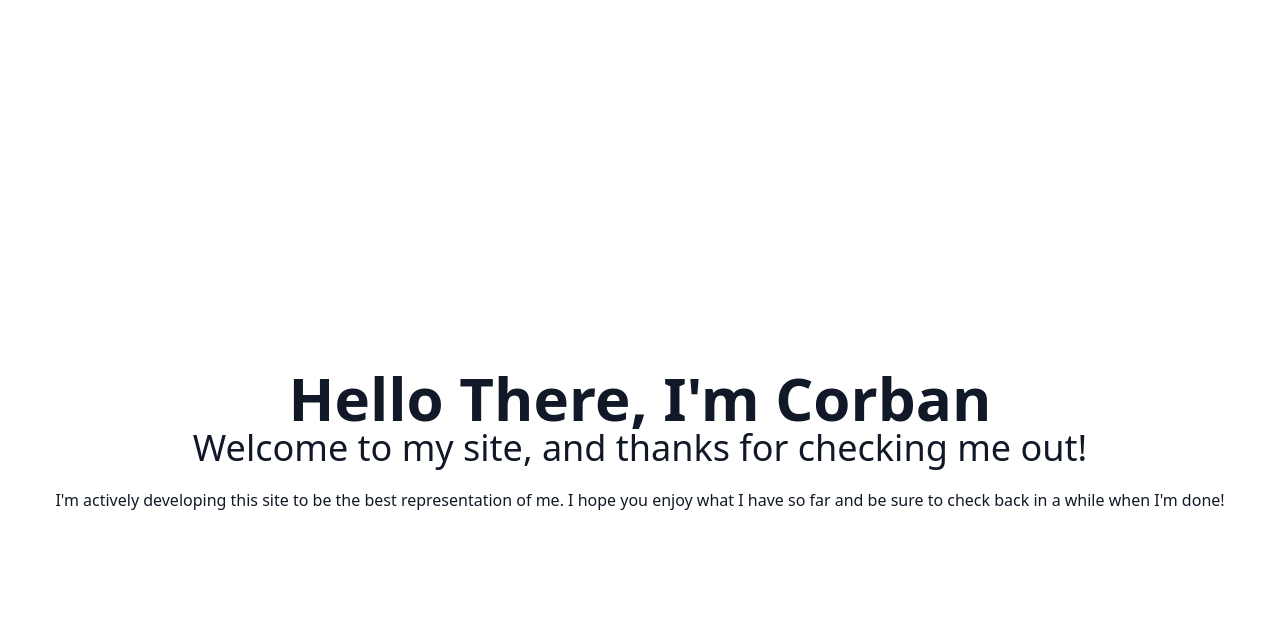
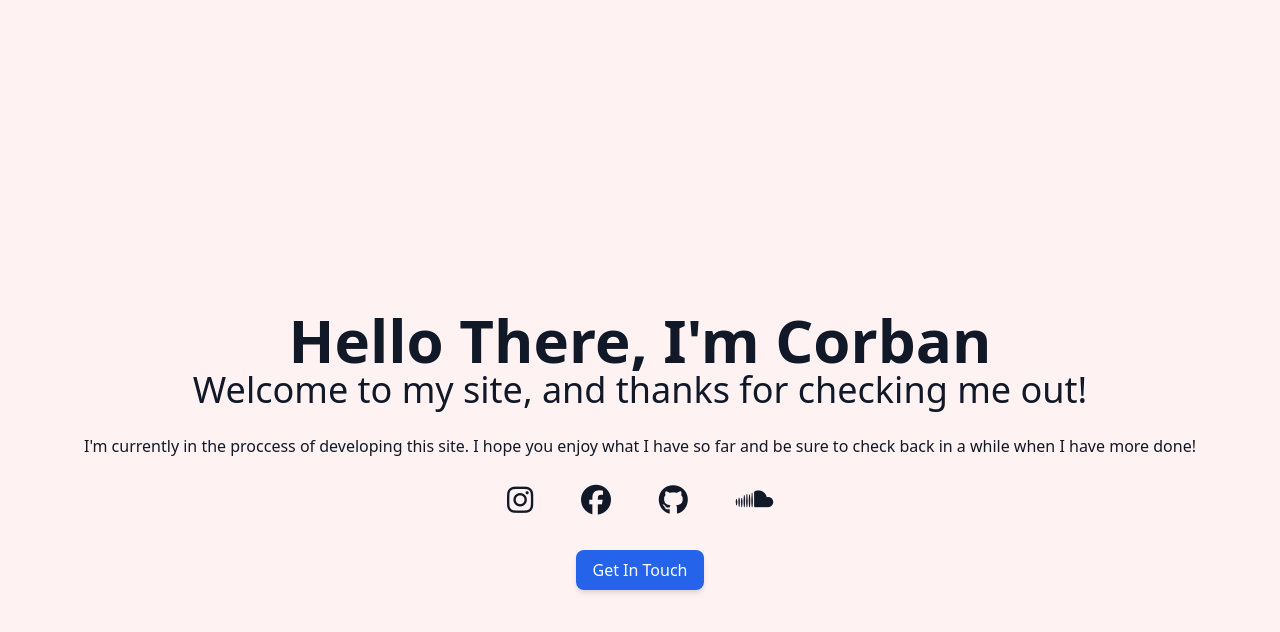
Before and after one commit to corbant/corbant.github.io, a Jekyll site: the page built from index.html, in a window 1280 px wide. Shown: the top 632 px of the page. Built offline with Jekyll 4.4.1, drawn with Linux system fonts in a browser that asks for light colours; nearby versions of some CDN libraries.

Commit message:
added animation

```diff
--- a/_config.yml
+++ b/_config.yml
@@ -6,7 +6,6 @@ description: Corban's personal site
 domain: corbant.github.io # if you want to force HTTPS, specify the domain without the http at the start, e.g. example.com
 url: https://corbant.github.io # the base hostname and protocol for your site, e.g. http://example.com
 baseurl: # place folder name if the site is served in a subfolder
-livereload: true
 
 plugins:
   - jekyll-seo-tag
--- a/_layouts/default.html
+++ b/_layouts/default.html
@@ -3,6 +3,11 @@
 
     <head>
         {% include head.html %}
+        <script src="https://unpkg.com/scrollreveal"></script>
+        <script>
+            ScrollReveal({ reset: true });
+        </script>
+        <script src="https://kit.fontawesome.com/425a9d35d1.js" crossorigin="anonymous"></script>
     </head>
 
     <header>
--- a/index.html
+++ b/index.html
@@ -2,8 +2,28 @@
 layout: default
 ---
 
-<div class="h-screen w-screen m-auto items-center justify-center flex flex-col">
-    <h1 class="text-6xl font-bold">Hello There, I'm Corban</h1>
-    <h3 class="text-4xl">Welcome to my site, and thanks for checking me out!</h3>
-    <p class="my-5">I'm actively developing this site to be the best representation of me. I hope you enjoy what I have so far and be sure to check back in a while when I'm done!</p>
+<div class="h-screen w-screen m-auto items-center justify-center flex flex-col text-center bg-red-50">
+    <h1 class="text-6xl font-bold" id="headline">Hello There, I'm Corban</h1>
+    <h3 class="text-4xl" id="subheadline">Welcome to my site, and thanks for checking me out!</h3>
+    <p class="my-6" id="content">I'm currently in the proccess of developing this site. I hope you enjoy what I have so far and be sure to check back in a while when I have more done!</p>
+
+    <div class="text-3xl space-x-10">
+        <a href="https://www.instagram.com/corban.thompson/" target="_blank" rel="noopener noreferrer" id="instagram"><i class="fab fa-instagram"></i></a>
+        <a href="https://www.facebook.com/corban.thompson.1" target="_blank" rel="noopener noreferrer" id="facebook"><i class="fab fa-facebook"></i></a>
+        <a href="https://github.com/corbant" target="_blank" rel="noopener noreferrer" id="github"><i class="fab fa-github"></i></a>
+        <a href="https://soundcloud.com/corbant25" target="_blank" rel="noopener noreferrer" id="soundcloud"><i class="fab fa-soundcloud"></i></a>
+    </div>
+
+    <a href="mailto:corbant25@gmail.com" class="flex items-center justify-center mt-8 bg-blue-600 hover:bg-blue-700 h-10 w-32 border border-transparent text-base rounded-lg text-white shadow-md" id="getintouch" target="_blank" rel="noopener noreferrer">Get In Touch</a>
 </div>
+
+<script>
+    ScrollReveal().reveal('#headline', { distance: '70px', origin: 'top' });
+    ScrollReveal().reveal('#subheadline', { delay: 1000, distance: '30px', origin: 'top' });
+    ScrollReveal().reveal('#content', { delay: 3000, distance: '10px', origin: 'bottom' });
+    ScrollReveal().reveal('#instagram', { delay: 4000 });
+    ScrollReveal().reveal('#facebook', { delay: 4200 });
+    ScrollReveal().reveal('#github', { delay: 4400 });
+    ScrollReveal().reveal('#soundcloud', { delay: 4600 });
+    ScrollReveal().reveal('#getintouch', { delay: 5400 });
+</script>
```
